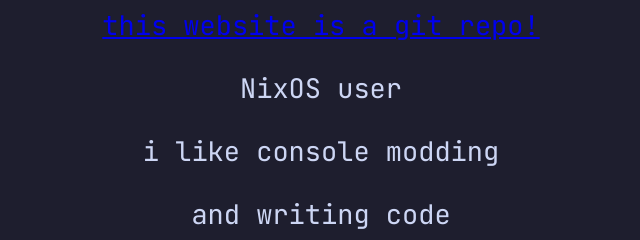
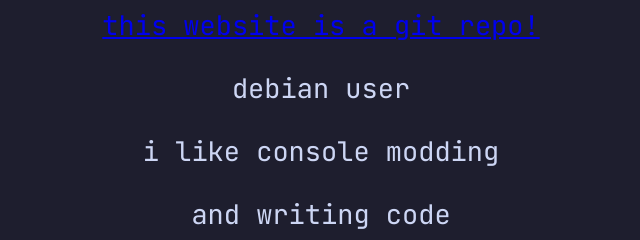
Before and after one commit to devHeadset/web, a plain HTML site: page index.html in a window 1280 px wide. Shown: the part 136-376 px from the top of the page, 319-959 px from the left. Drawn offline with Linux system fonts and the light colour scheme.

Commit message:
Update index.html

```diff
--- a/index.html
+++ b/index.html
@@ -8,7 +8,7 @@
   <body>
     <h1> welcome</h1>
     <a href="https://github.com/devHeadset/web"> this website is a git repo! </a>
-    <p> NixOS user
+    <p> debian user
     <p> i like console modding
      <p> and writing code
 <div class="links">
```
